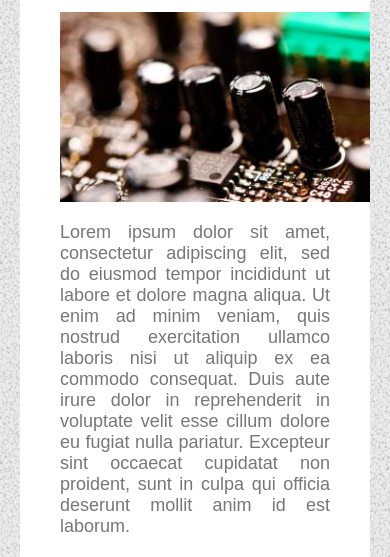
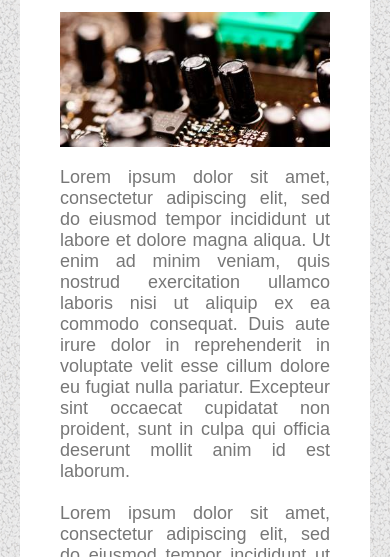
Before and after one commit to hristina-staykova/Responsive-Portfolio, a plain HTML site: page index.html in a window 390 px wide. Shown: the part 287-844 px from the top of the page. Drawn offline with Linux system fonts and the light colour scheme.

Commit message:
profile pic size fixed for 640px

```diff
--- a/assets/css/style.css
+++ b/assets/css/style.css
@@ -175,7 +175,7 @@ footer {
     }
 
     .profilepic {
-        width: 380px;
+        width: 100%;
     }
 
     body {
```
Also changed, not shown: portfolio.html (+1 -0 lines).
